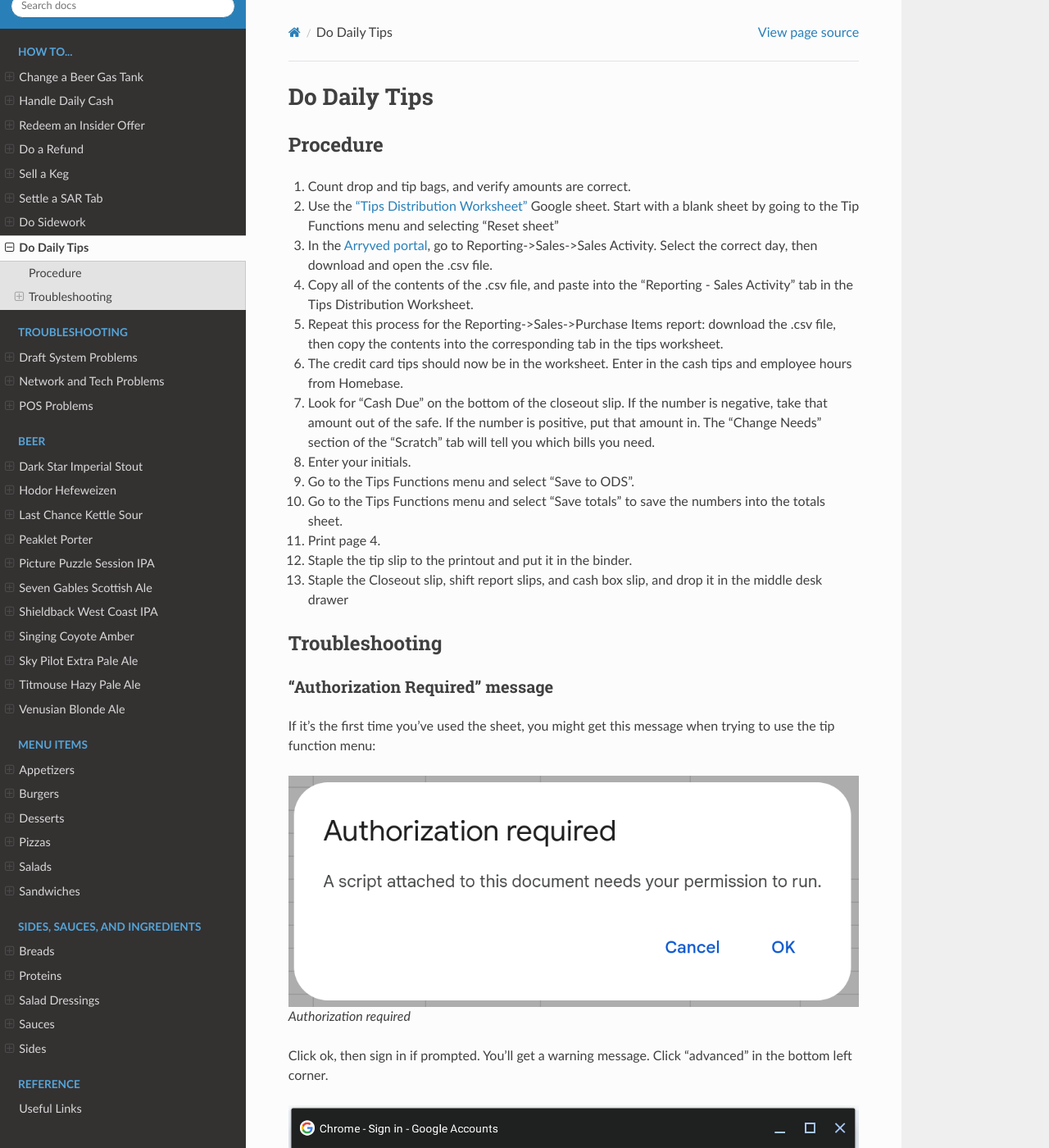
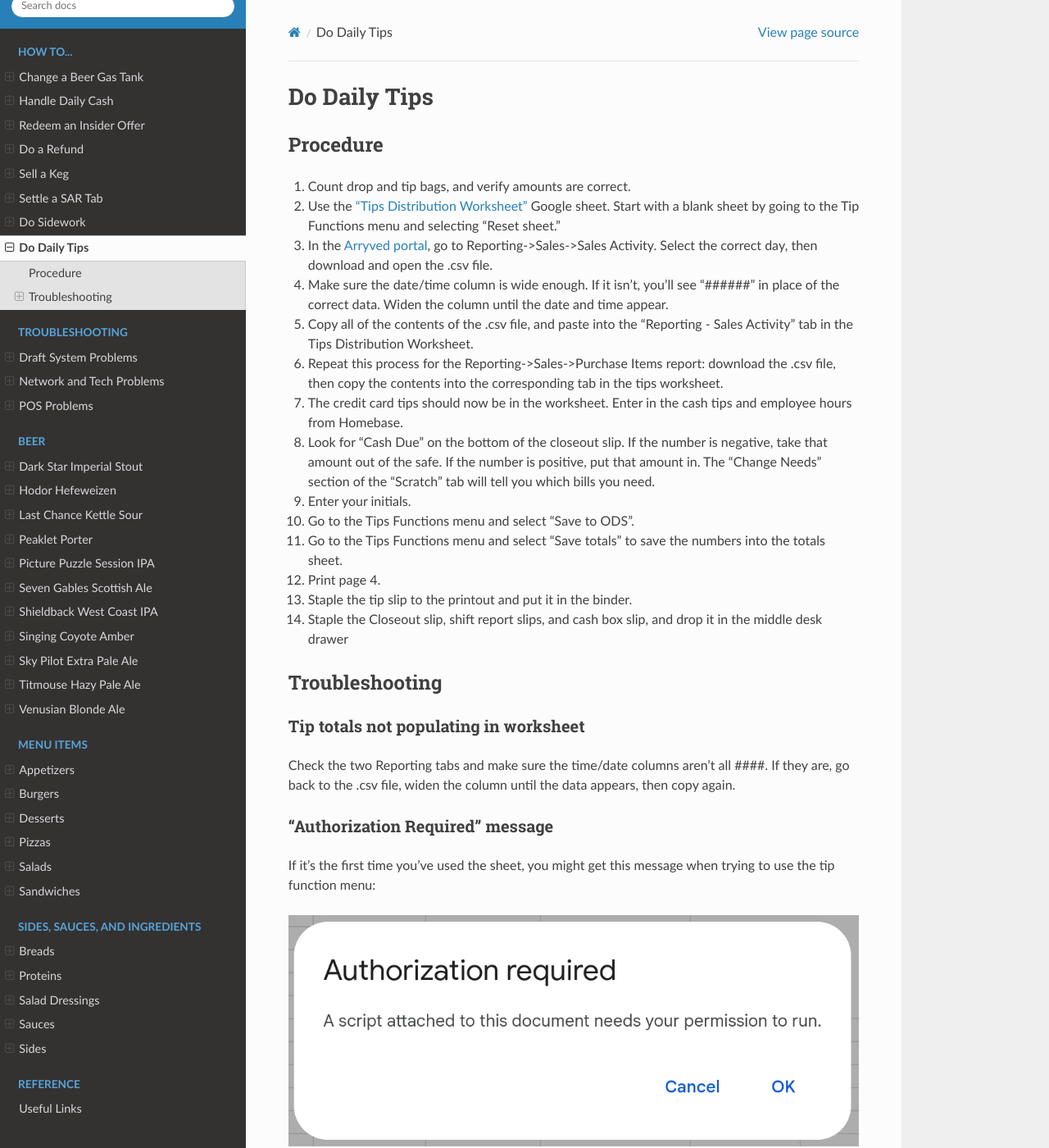
Before and after one commit to zhenry9/mrb-docs, a Sphinx documentation site: the page built from docs/source/how-to/tips.rst, in a window 1280 px wide and 1400 px high. Shown: the whole window at 82% size. Built offline with Sphinx 7.4.7 and the Read the Docs theme 3.1.0, drawn with Linux system fonts in a browser that asks for light colours.

Commit message:
update tip how-to

```diff
--- a/docs/source/how-to/tips.rst
+++ b/docs/source/how-to/tips.rst
@@ -4,8 +4,9 @@ Do Daily Tips
 Procedure
 ---------
 #. Count drop and tip bags, and verify amounts are correct.
-#. Use the `“Tips Distribution Worksheet” <https://docs.google.com/spreadsheets/d/1za_TXWzNyfeG4FjSdg7rBejhFZfAsyZ1o0n550VldPA/>`_ Google sheet. Start with a blank sheet by going to the Tip Functions menu and selecting “Reset sheet”
+#. Use the `“Tips Distribution Worksheet” <https://docs.google.com/spreadsheets/d/1za_TXWzNyfeG4FjSdg7rBejhFZfAsyZ1o0n550VldPA/>`_ Google sheet. Start with a blank sheet by going to the Tip Functions menu and selecting “Reset sheet.”
 #. In the `Arryved portal <https://portal.arryved.com>`_, go to Reporting->Sales->Sales Activity. Select the correct day, then download and open the .csv file.
+#. Make sure the date/time column is wide enough. If it isn't, you'll see "######" in place of the correct data. Widen the column until the date and time appear.
 #. Copy all of the contents of the .csv file, and paste into the “Reporting - Sales Activity” tab in the Tips Distribution Worksheet.
 #. Repeat this process for the Reporting->Sales->Purchase Items report: download the .csv file, then copy the contents into the corresponding tab in the tips worksheet.
 #. The credit card tips should now be in the worksheet. Enter in the cash tips and employee hours from Homebase.
@@ -19,6 +20,10 @@ Procedure
 
 Troubleshooting
 ---------------
+
+Tip totals not populating in worksheet
+~~~~~~~~~~~~~~~~~~~~~~~~~~~~~~~~~~~~~~
+Check the two Reporting tabs and make sure the time/date columns aren't all ####. If they are, go back to the .csv file, widen the column until the data appears, then copy again.
 
 "Authorization Required" message
 ~~~~~~~~~~~~~~~~~~~~~~~~~~~~~~~~
```
